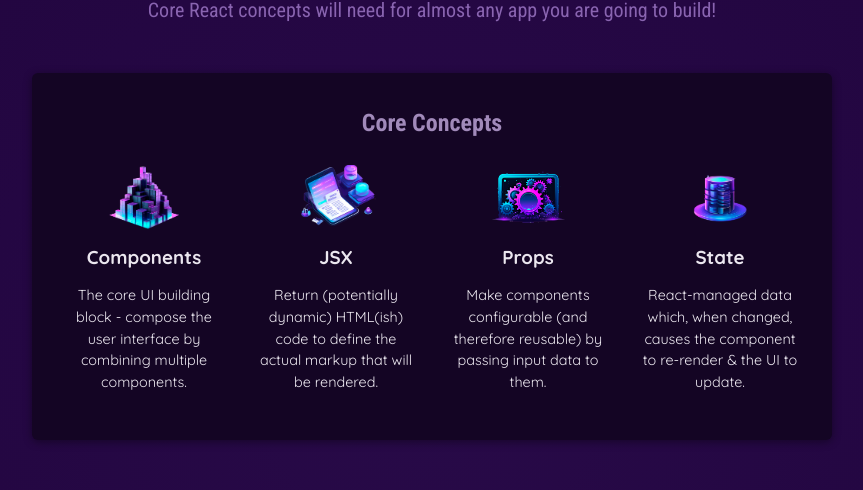
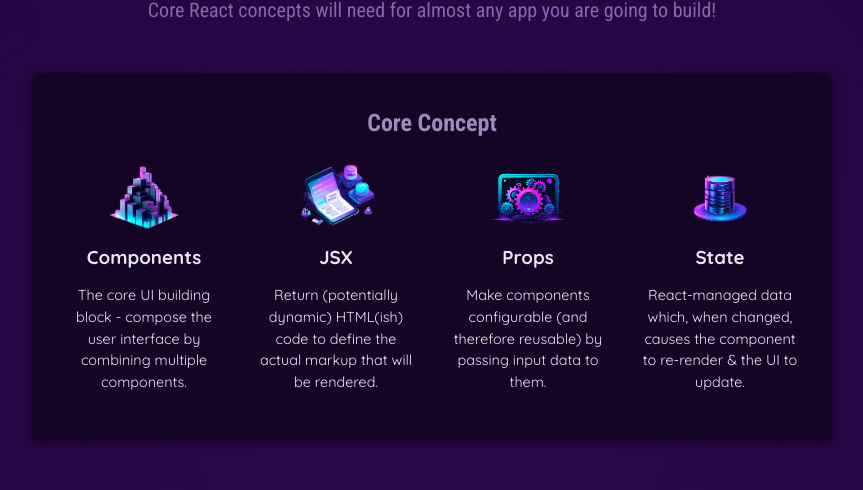
Before and after one commit to sajithkumaranimesh/react-essential-project-one, a React (Vite) app: page / in a window 1280 px wide. Shown: the part 259-749 px from the top of the page, without its empty margins (208-1071 px from the left). Built offline with nearby package versions, Linux system fonts and the light colour scheme.

Commit message:
adding dynamic component  type

```diff
--- a/src/components/CoreConcepts.jsx
+++ b/src/components/CoreConcepts.jsx
@@ -1,10 +1,10 @@
 import CoreConcept from "./CoreConcept";
 import { CORE_CONCEPTS } from "../data"
+import Section from "./Section";
 
 export default function CoreConcepts() {
   return (
-    <section id="core-concepts">
-      <h2>Core Concepts</h2>
+    <Section title="Core Concept" id="core-concepts">
       <ul>
         {CORE_CONCEPTS.map((conceptItem) => (
           <CoreConcept key={conceptItem.title} {...conceptItem} />
@@ -19,6 +19,6 @@ export default function CoreConcepts() {
             <CoreConcept {...CORE_CONCEPTS[2]} />
             <CoreConcept {...CORE_CONCEPTS[3]} /> */}
       </ul>
-    </section>
+    </Section>
   );
 }
--- a/src/components/Examples.jsx
+++ b/src/components/Examples.jsx
@@ -33,7 +33,6 @@ export default function Examples() {
       <Tabs
         buttons={
           <>
-            {" "}
             <TabButton
               isSelected={selectedTopic === "components"}
               onClick={() => handleSelect("components")}
--- a/src/components/Tabs.jsx
+++ b/src/components/Tabs.jsx
@@ -1,9 +1,10 @@
 
-export default function Tabs({children, buttons}) {
-  return(
+export default function Tabs({children, buttons, ButtonsContainer = 'menu'}) {
+  //const ButtonsContainer = buttonsContainer;
+  return (
     <>
-    <menu>{buttons}</menu>
-    {children}
+      <ButtonsContainer>{buttons}</ButtonsContainer>
+      {children}
     </>
   );
 }
```
